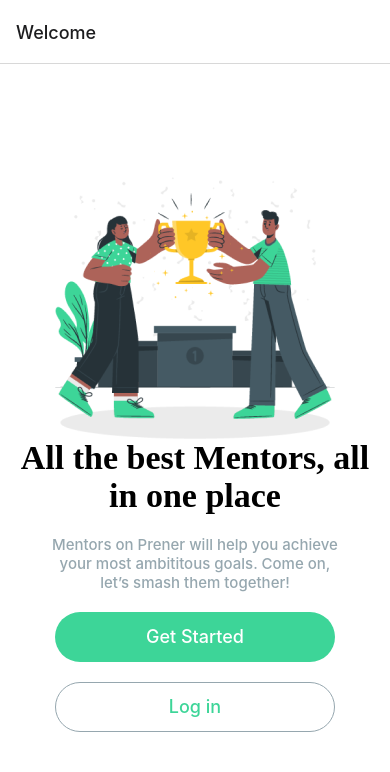
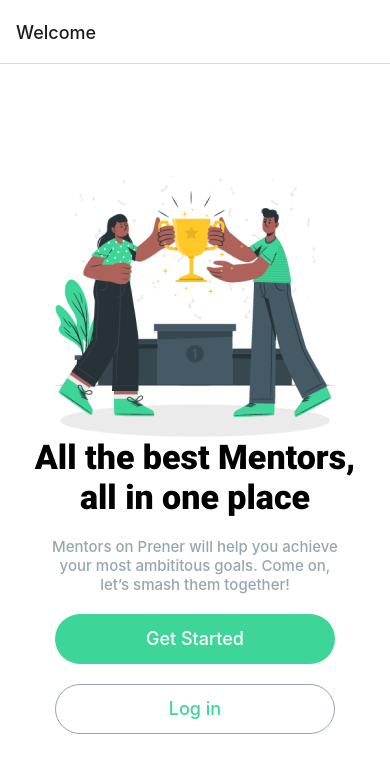
Before and after one commit to eddiemuhoro/greenfield, a React Native app: screen /Welcome in a window 390 px wide. Shown: the top 772 px of the page. Built offline with nearby package versions, Linux system fonts and the light colour scheme.

Commit message:
added roboto-bold

```diff
--- a/components/Login.js
+++ b/components/Login.js
@@ -13,13 +13,18 @@ const Login = ({navigation}) => {
     const loadFonts = async () => {
       await Font.loadAsync({
         'Roboto-Black': require('../assets/fonts/Roboto-Black.ttf'),
+        'Roboto-Bold': require('../assets/fonts/Roboto-Bold.ttf'),
       });
       setFontLoaded(true);
     };
 
     useEffect(() => {
         loadFonts();
-    }, [fontLoaded]);
+    }, []);
+    if (!fontLoaded) {
+      // Return a loading screen or null until the fonts are loaded
+      return null;
+    }
   return (
     <View style={styles.container}>
       <View style={styles.imageContainer}>
@@ -73,7 +78,7 @@ const styles = StyleSheet.create({
         fontSize: 34,
         fontWeight: 'bold',
         textAlign: 'center',
-        fontFamily: 'Roboto-Bold',
+        fontFamily: 'Roboto-Black',
     },
     normalText: {
         fontSize: 15,
```
